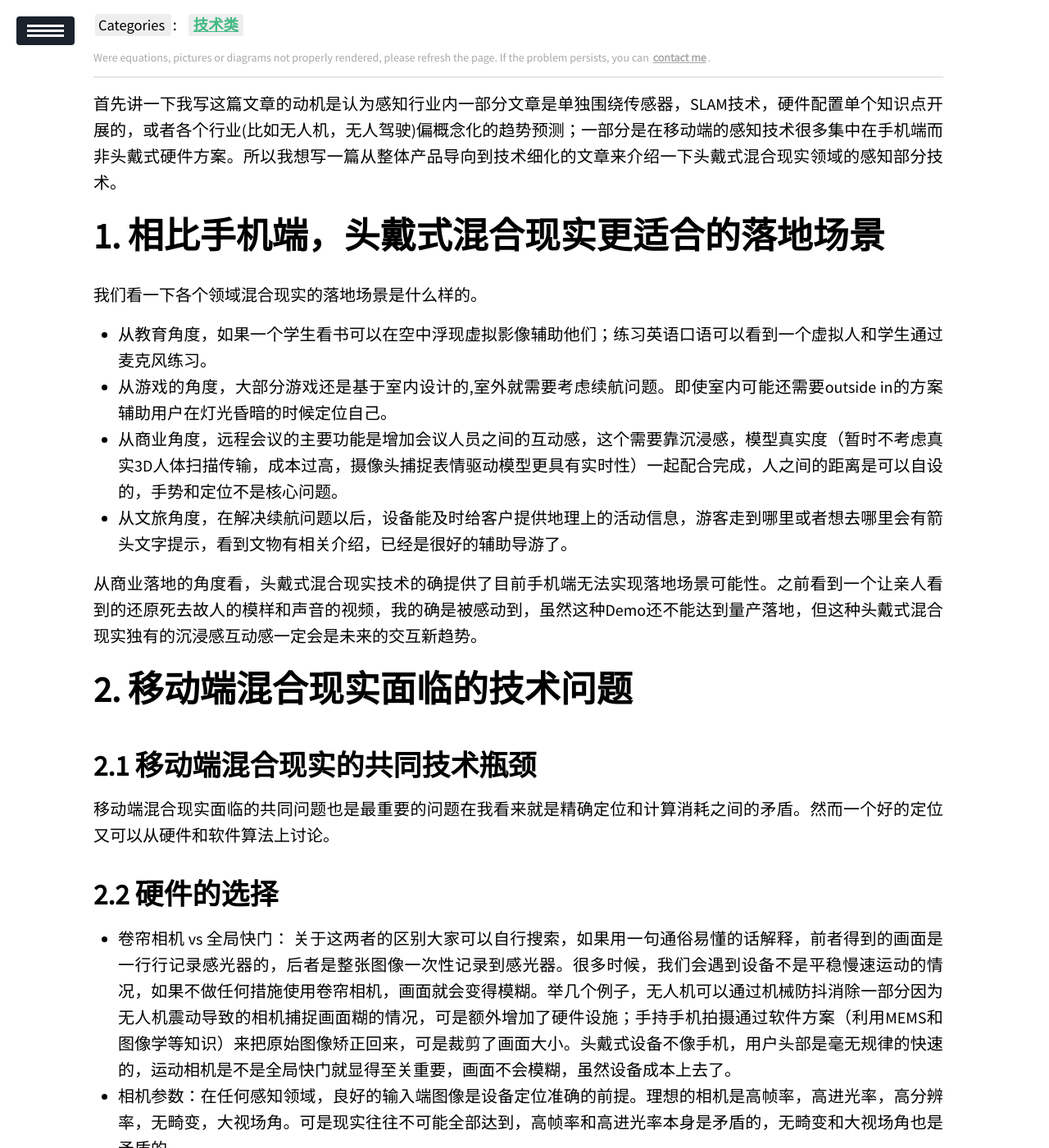
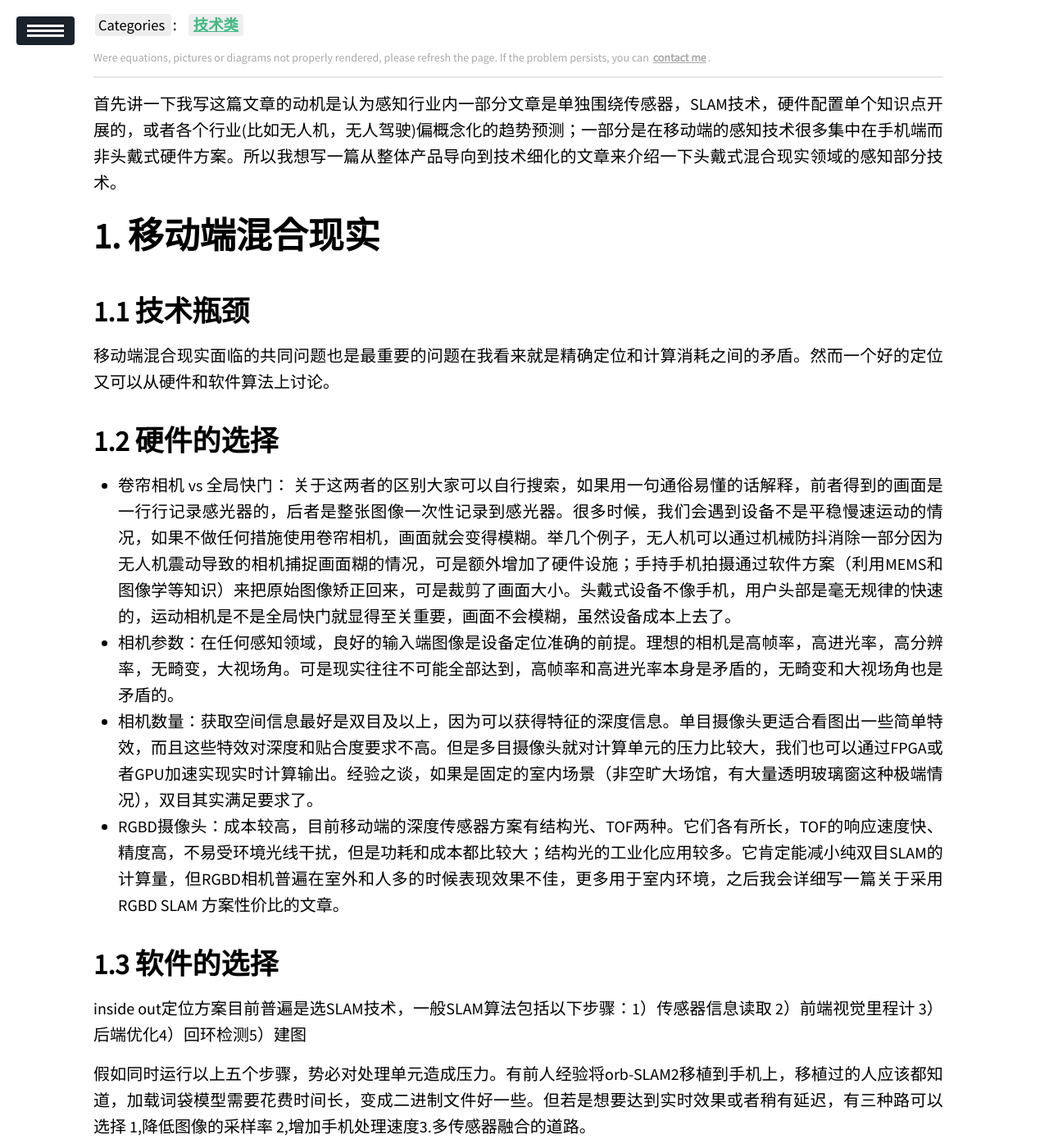
Before and after one commit to Hummmm/hummmm.github.io, a Jekyll site: the page built from _posts/2020-03-01-Mobile-MR/2020-03-01-Mobile-MR.md, in a window 1280 px wide and 1400 px high, scrolled down 287 px. Shown: the whole window at 82% size. Built offline with Jekyll 4.4.1, drawn with Linux system fonts in a browser that asks for light colours; our own code applies the rules of GitHub Pages for plain Markdown files; a script that is not in the unit is left out; some of the changed text lies outside the part shown.

Commit message:
Update 2020-03-01-Mobile-MR.md

```diff
--- a/_posts/2020-03-01-Mobile-MR/2020-03-01-Mobile-MR.md
+++ b/_posts/2020-03-01-Mobile-MR/2020-03-01-Mobile-MR.md
@@ -11,19 +11,9 @@ description: 主要是写一些关于设计头戴式MR产品方面的思考以
 ---
 首先讲一下我写这篇文章的动机是认为感知行业内一部分文章是单独围绕传感器，SLAM技术，硬件配置单个知识点开展的，或者各个行业(比如无人机，无人驾驶)偏概念化的趋势预测；一部分是在移动端的感知技术很多集中在手机端而非头戴式硬件方案。所以我想写一篇从整体产品导向到技术细化的文章来介绍一下头戴式混合现实领域的感知部分技术。
 
+# 移动端混合现实
 
-# 相比手机端，头戴式混合现实更适合的落地场景
-我们看一下各个领域混合现实的落地场景是什么样的。
-- 从教育角度，如果一个学生看书可以在空中浮现虚拟影像辅助他们；练习英语口语可以看到一个虚拟人和学生通过麦克风练习。
-- 从游戏的角度，大部分游戏还是基于室内设计的,室外就需要考虑续航问题。即使室内可能还需要outside in的方案辅助用户在灯光昏暗的时候定位自己。
-- 从商业角度，远程会议的主要功能是增加会议人员之间的互动感，这个需要靠沉浸感，模型真实度（暂时不考虑真实3D人体扫描传输，成本过高，摄像头捕捉表情驱动模型更具有实时性）一起配合完成，人之间的距离是可以自设的，手势和定位不是核心问题。
-- 从文旅角度，在解决续航问题以后，设备能及时给客户提供地理上的活动信息，游客走到哪里或者想去哪里会有箭头文字提示，看到文物有相关介绍，已经是很好的辅助导游了。
-
-从商业落地的角度看，头戴式混合现实技术的确提供了目前手机端无法实现落地场景可能性。之前看到一个让亲人看到的还原死去故人的模样和声音的视频，我的确是被感动到，虽然这种Demo还不能达到量产落地，但这种头戴式混合现实独有的沉浸感互动感一定会是未来的交互新趋势。
-
-# 移动端混合现实面临的技术问题
-
-## 移动端混合现实的共同技术瓶颈
+## 技术瓶颈
 
 移动端混合现实面临的共同问题也是最重要的问题在我看来就是精确定位和计算消耗之间的矛盾。然而一个好的定位又可以从硬件和软件算法上讨论。
 
@@ -44,7 +34,7 @@ description: 主要是写一些关于设计头戴式MR产品方面的思考以
 - 选择2，随着手机性能的不断提升以及ARVR库的优化，这个选择是手机端值得关注的。
 - 选择3，理论上来说IMU提供了冗余的运动信息，通过数据融合可以得到更加精确的运动估计。但在使用的时候一定是分场合使用的，并且开发人员最好对SLAM的技术有大量的经验，才能知道什么时候用怎么用才能避开IMU带来的弊端。
 
-### 移动端IMU+slam方案的作用局限性
+### IMU+slam方案的局限性
 
 那么我们是不是需要IMU这种传感器增加精度呢？我个人认为可以有但是提升效果不大。理由如下：
 - IMU适合运动平滑一些的情况，滤波可以预测设备下一秒的状态并且平滑轨迹，可是一方面人体移动速度大于大部分的机器人和手机，并且毫无规律，因此滤波的重要性几乎为0。这就好比股市里用长线思维去实行超短线操作，结果可想而知。
@@ -52,7 +42,7 @@ description: 主要是写一些关于设计头戴式MR产品方面的思考以
 - IMU提供重力分量？首先加速度仪在静止的时候的确可以计算出重力加速度的方向，可是有谁带着设备一动不动呢？另外由于运动时候加速度仪提供的数据是物体运动加速度加重力的叠加，而加速度仪噪音极大并且存在延时，要想从中分解出一个重力方向，不太现实。
 - 但是在快速运动的时候，相机方案可能完全失灵，IMU可以减少一些丢失，虽然精度上不是特别理想但总比丢失好；
 
-## 移动端混合现实定位算法架构方案
+## 定位算法架构方案
 
 我们从SLAM最初的动机开始聊起，SLAM一开始是辅助机器人在位置环境里建图并且定位的，可是人类生活在一个完全已知的环境，我们完全可以先把已知的环境数据输入设备让机器记住这个有尺度的地图，这个就相当于提前完成建图和回环检测步骤。
 
@@ -60,9 +50,19 @@ description: 主要是写一些关于设计头戴式MR产品方面的思考以
 
 后端优化的步骤只是把不同时刻的轨迹和地图优化，现在地图不需要优化，前后时刻的特效也无关联。当然，如果特效有事件前后的属性，后端优化可以在时间连续性上起到作用。
 
-# 头戴式混合现实独有技术讨论
+# 头戴式混合现实
 
-## 相比手机端，头戴式还面临着更多自身问题
+## 落地场景
+我们看一下各个领域混合现实的落地场景是什么样的。
+- 从教育角度，如果一个学生看书可以在空中浮现虚拟影像辅助他们；练习英语口语可以看到一个虚拟人和学生通过麦克风练习。
+- 从游戏的角度，大部分游戏还是基于室内设计的,室外就需要考虑续航问题。即使室内可能还需要outside in的方案辅助用户在灯光昏暗的时候定位自己。
+- 从商业角度，远程会议的主要功能是增加会议人员之间的互动感，这个需要靠沉浸感，模型真实度（暂时不考虑真实3D人体扫描传输，成本过高，摄像头捕捉表情驱动模型更具有实时性）一起配合完成，人之间的距离是可以自设的，手势和定位不是核心问题。
+- 从文旅角度，在解决续航问题以后，设备能及时给客户提供地理上的活动信息，游客走到哪里或者想去哪里会有箭头文字提示，看到文物有相关介绍，已经是很好的辅助导游了。
+
+从商业落地的角度看，头戴式混合现实技术的确提供了目前手机端无法实现落地场景可能性。之前看到一个让亲人看到的还原死去故人的模样和声音的视频，我的确是被感动到，虽然这种Demo还不能达到量产落地，但这种头戴式混合现实独有的沉浸感互动感一定会是未来的交互新趋势。
+
+
+## 更多自身问题
 
 市面上已经有很多手机端的MR方案，比如ARcore，ARkit，但是这些技术平台的成熟并不意味着解决了头戴式混合现实技术瓶颈。先不说兼容性问题，即当安卓系统外接摄像头时，很多接口是需要许可证才能进行图像处理，这是需要资本合作参与的；本身头戴式设备在开发的过程中就会遇到很多手机端不会遇到的问题。
 
@@ -73,7 +73,7 @@ description: 主要是写一些关于设计头戴式MR产品方面的思考以
 
 其实除了以上问题还有设备佩戴舒适度，近视人群视线聚焦等问题，但暂时不是这篇文章的重点所以先略过讨论。
 
-## 头戴式附加功能的必要性
+## 附加功能的必要性
 
 目前我个人认为市场对于AR期望是过热的，其中一点就体现在很多人希望手机端的MR功能都能在头戴式移动端实现，其中B端客户对手势识别，平面识别的需求特别明显，尤其是Hololens把这两个功能带入开发者平台以后。但是面对开发者的这些功能是不是真的可以被市场接受？
 
```
